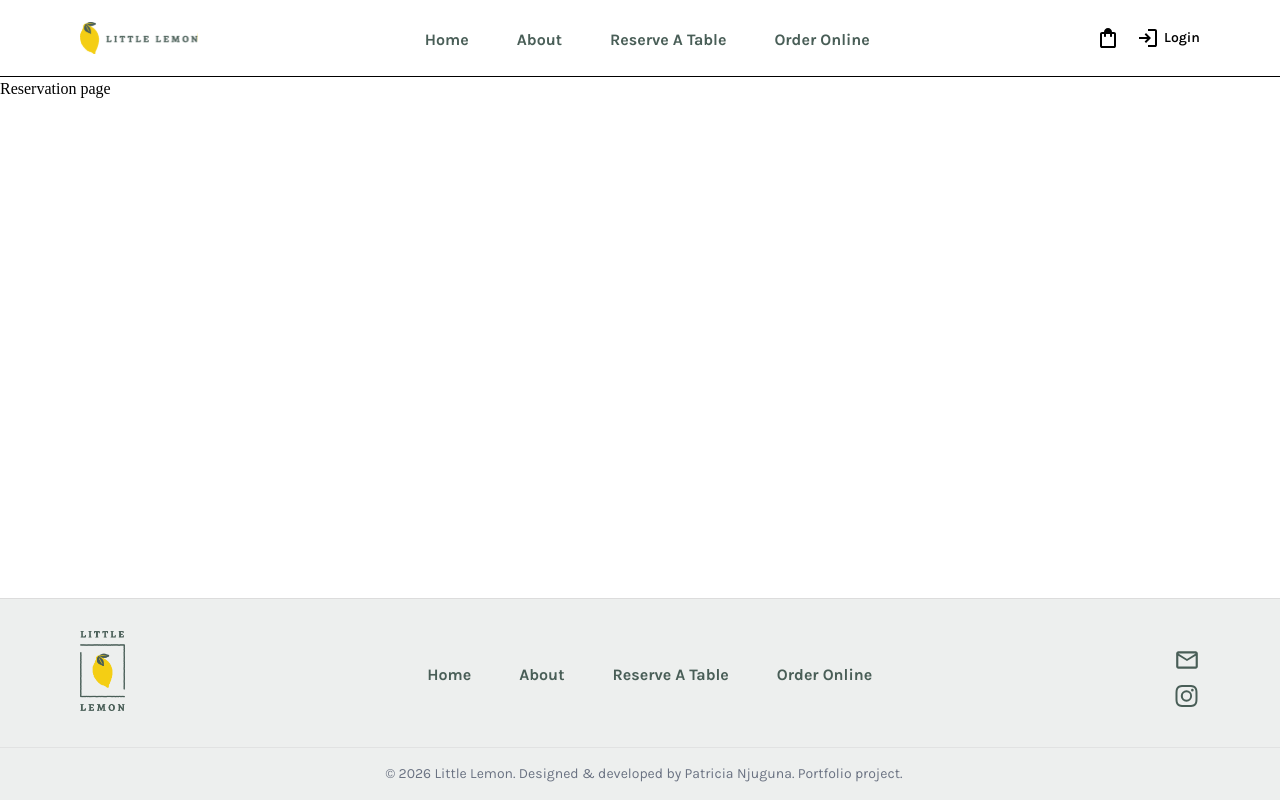
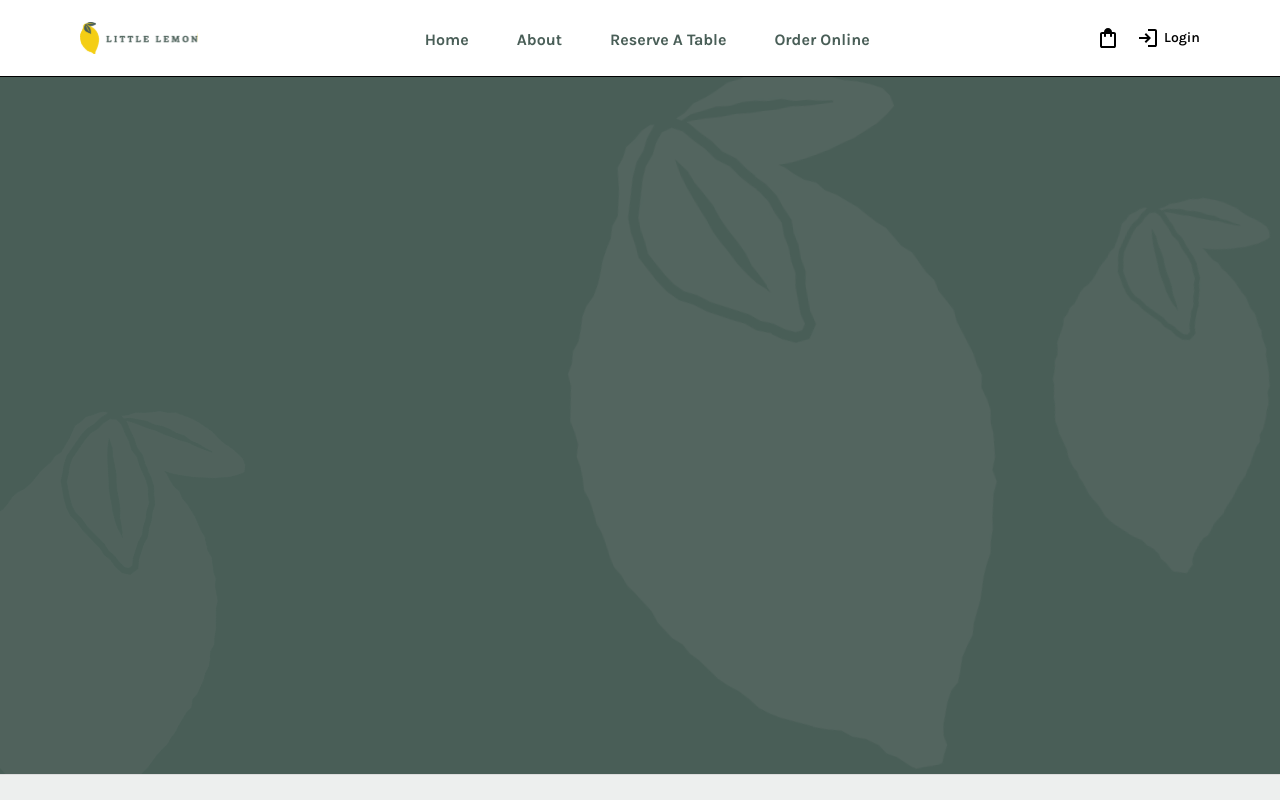
Before and after one commit to Ms-Njuguna/LittleLemon, a React (Vite) app: page /reservation in a window 1280 px wide. Shown: the top 800 px of the page. Built offline with nearby package versions, Linux system fonts and the light colour scheme; a web font is replaced by a local one.

Commit message:
style(reservation): create lemon watermark backdrop for reservation page

```diff
--- a/src/pages/Reservation.jsx
+++ b/src/pages/Reservation.jsx
@@ -1,5 +1,57 @@
+import Lemon from "../assets/image.webp"
+
 export default function Reservation() {
     return(
-        <h1>Reservation page</h1>
+        <section className="relative bg-[#495E57] text-white">
+            <div className="absolute inset-0 overflow-hidden pointer-events-none">
+                <img
+                  src={Lemon}
+                  alt=""
+                  aria-hidden="true"
+                  className="
+                        absolute
+                        -right-2 top-2
+                        md:right-72 md:top-1/2 md:-translate-y-1/2
+                        w-55 md:w-105
+                        -rotate-6
+                        opacity-9
+                        pointer-events-none select-none
+                    "
+                />
+
+                {/* Right side lemon (desktop) – random-ish on mobile */}
+                <img
+                    src={Lemon}
+                    alt=""
+                    aria-hidden="true"
+                    className="
+                        absolute
+                        -right-10 top-[65%]
+                        md:right-2 md:top-29
+                        w-35 md:w-55
+                        rotate-12
+                        opacity-[0.08]
+                        pointer-events-none select-none
+                    "
+                />
+
+                {/* Bottom-left lemon (desktop) – random-ish on mobile */}
+                <img
+                    src={Lemon}
+                    alt=""
+                    aria-hidden="true"
+                    className="
+                        absolute
+                        -left-8 top-36
+                        md:-left-10 md:-bottom-15 md:top-auto
+                        w-40 md:w-65
+                        rotate-22
+                        opacity-[0.06]
+                        pointer-events-none select-none
+                    "
+                />
+            </div>
+            <div className="relative z-10 max-w-6xl min-h-174.25 md:max-h-105 mx-auto px-4 py-12 flex flex-col md:flex-row items-center gap-10"></div>
+        </section>
     )
 }
```
